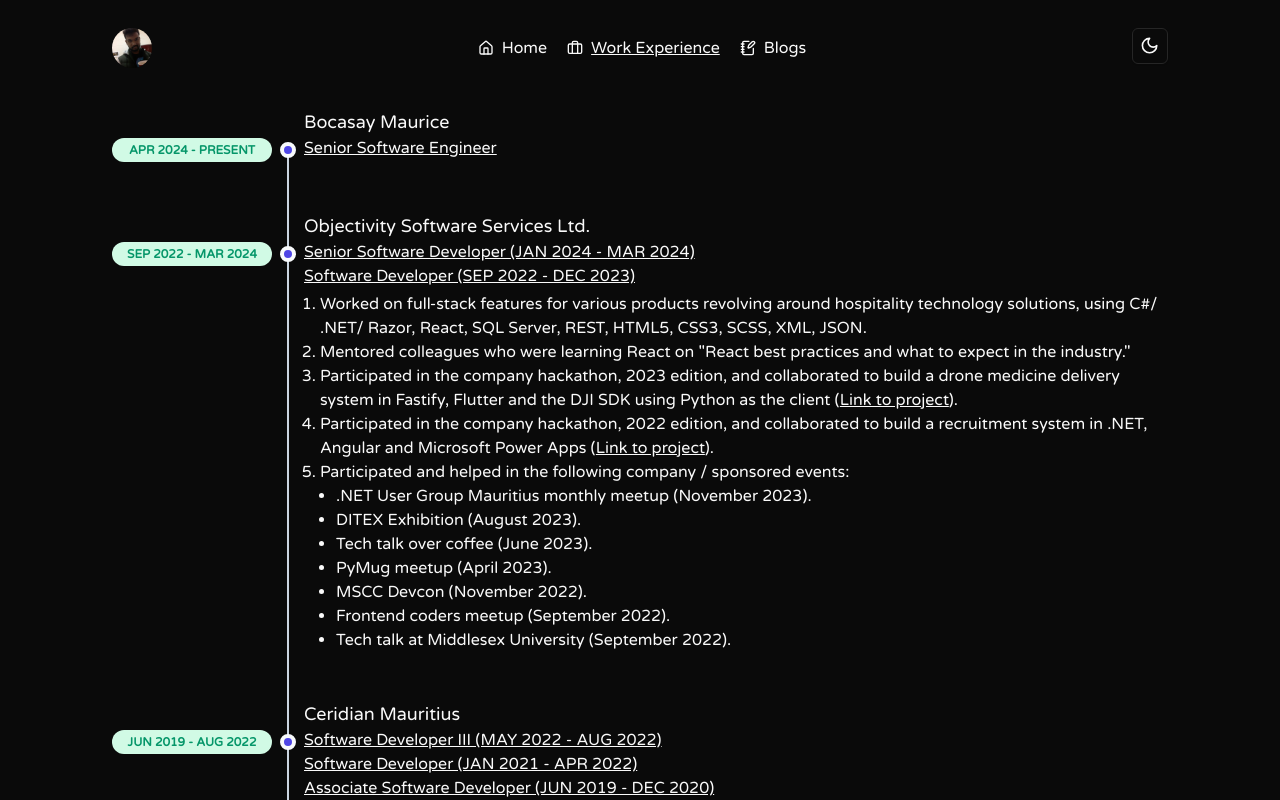
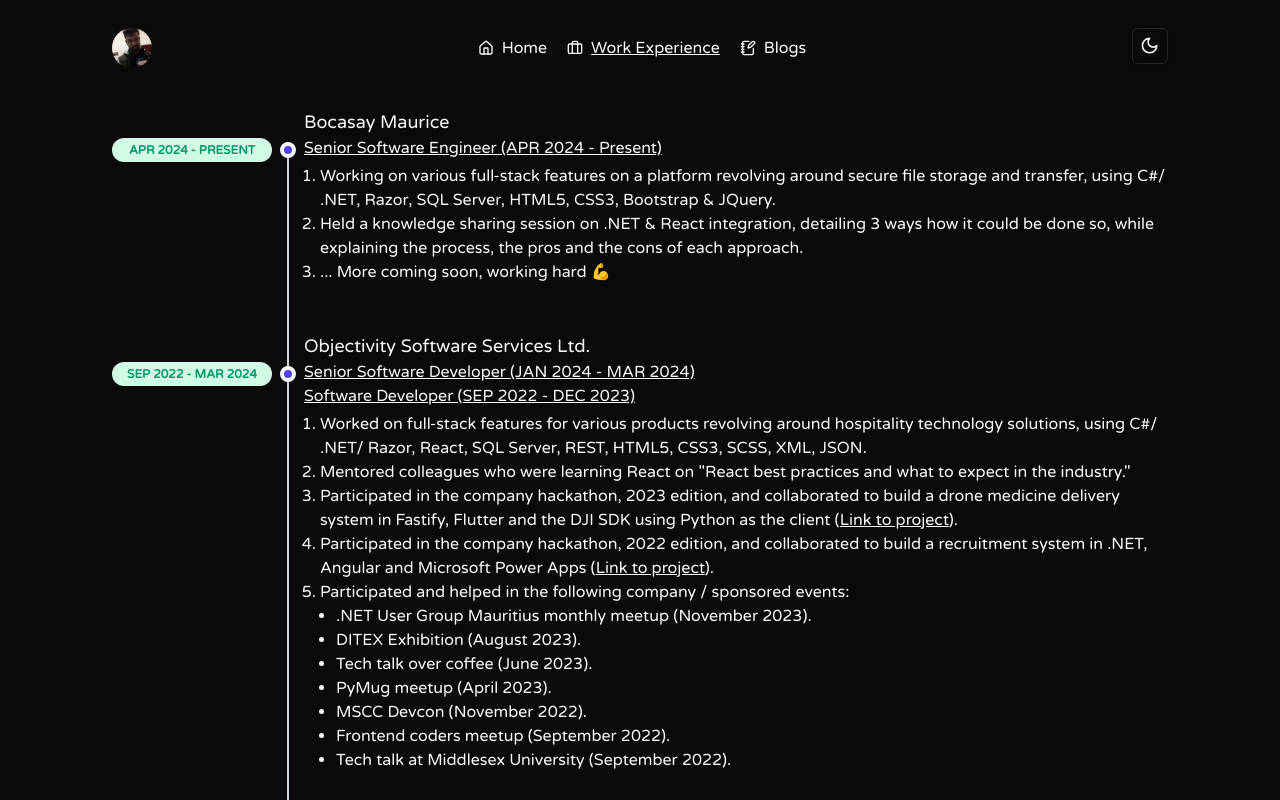
Before and after one commit to ihsaro/ihsaro.github.io, a React (Vite) app: page /work-experience in a window 1280 px wide. Shown: the top 800 px of the page. Built offline with nearby package versions, Linux system fonts and the light colour scheme.

Commit message:
- Content updated.

```diff
--- a/src/lib/utils.ts
+++ b/src/lib/utils.ts
@@ -1,6 +1,4 @@
 import { type ClassValue, clsx } from "clsx";
 import { twMerge } from "tailwind-merge";
 
-export function cn(...inputs: ClassValue[]) {
-    return twMerge(clsx(inputs));
-}
+export const cn = (...inputs: ClassValue[]) => twMerge(clsx(inputs));
--- a/src/pages/Home.tsx
+++ b/src/pages/Home.tsx
@@ -22,7 +22,7 @@
                         </div>
                         <span>
                             I am Idjaz, a senior software engineer with{" "}
-                            <u>4+ years of industry experience</u> based in
+                            <u>5+ years of industry experience</u> based in
                             Mauritius, with a primary focus around C#/ .NET and
                             React development. I graduated with a{" "}
                             <u>
--- a/src/pages/WorkExperience.tsx
+++ b/src/pages/WorkExperience.tsx
@@ -10,8 +10,34 @@
                         {
                             period: "APR 2024 - Present",
                             title: "Bocasay Maurice",
-                            taglines: ["Senior Software Engineer"],
-                            description: <div></div>,
+                            taglines: [
+                                "Senior Software Engineer (APR 2024 - Present)",
+                            ],
+                            description: (
+                                <div>
+                                    <ol className="ml-4 list-decimal">
+                                        <li>
+                                            Working on various full-stack
+                                            features on a platform revolving
+                                            around secure file storage and
+                                            transfer, using C#/ .NET, Razor, SQL
+                                            Server, HTML5, CSS3, Bootstrap &
+                                            JQuery.
+                                        </li>
+                                        <li>
+                                            Held a knowledge sharing session on
+                                            .NET & React integration, detailing
+                                            3 ways how it could be done so,
+                                            while explaining the process, the
+                                            pros and the cons of each approach.
+                                        </li>
+                                        <li>
+                                            ... More coming soon, working hard
+                                            &#128170;
+                                        </li>
+                                    </ol>
+                                </div>
+                            ),
                         },
                         {
                             period: "SEP 2022 - MAR 2024",
```
